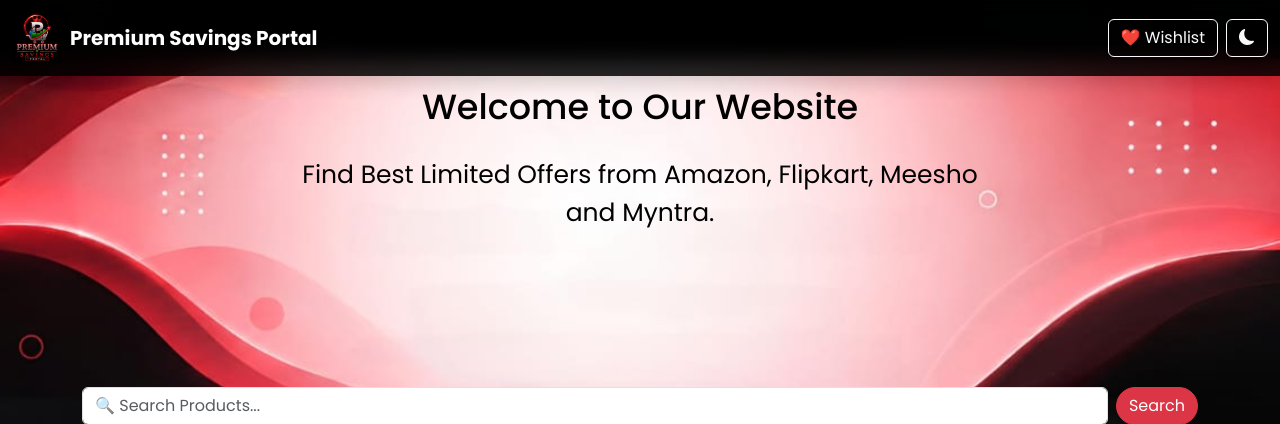
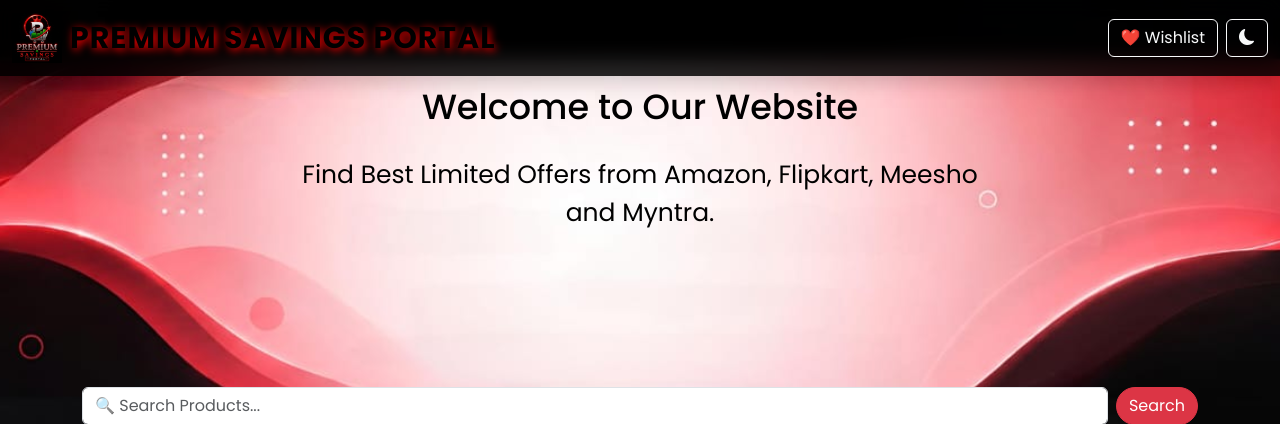
Before and after one commit to arshadabscaids-bot/premium_savings_portal, a Flask app: page / in a window 1280 px wide. Shown: the top 424 px of the page. Run offline with Flask 3, Linux system fonts and the light colour scheme.

Commit message:
Update layout.html

```diff
--- a/templates/layout.html
+++ b/templates/layout.html
@@ -42,8 +42,8 @@
                  height="50"
                  class="me-2">
 
-            <span class="fw-bold">
-                Premium Savings Portal
+            <span class="fw-bold site-title">
+                PREMIUM SAVINGS PORTAL
             </span>
 
         </a>
```
